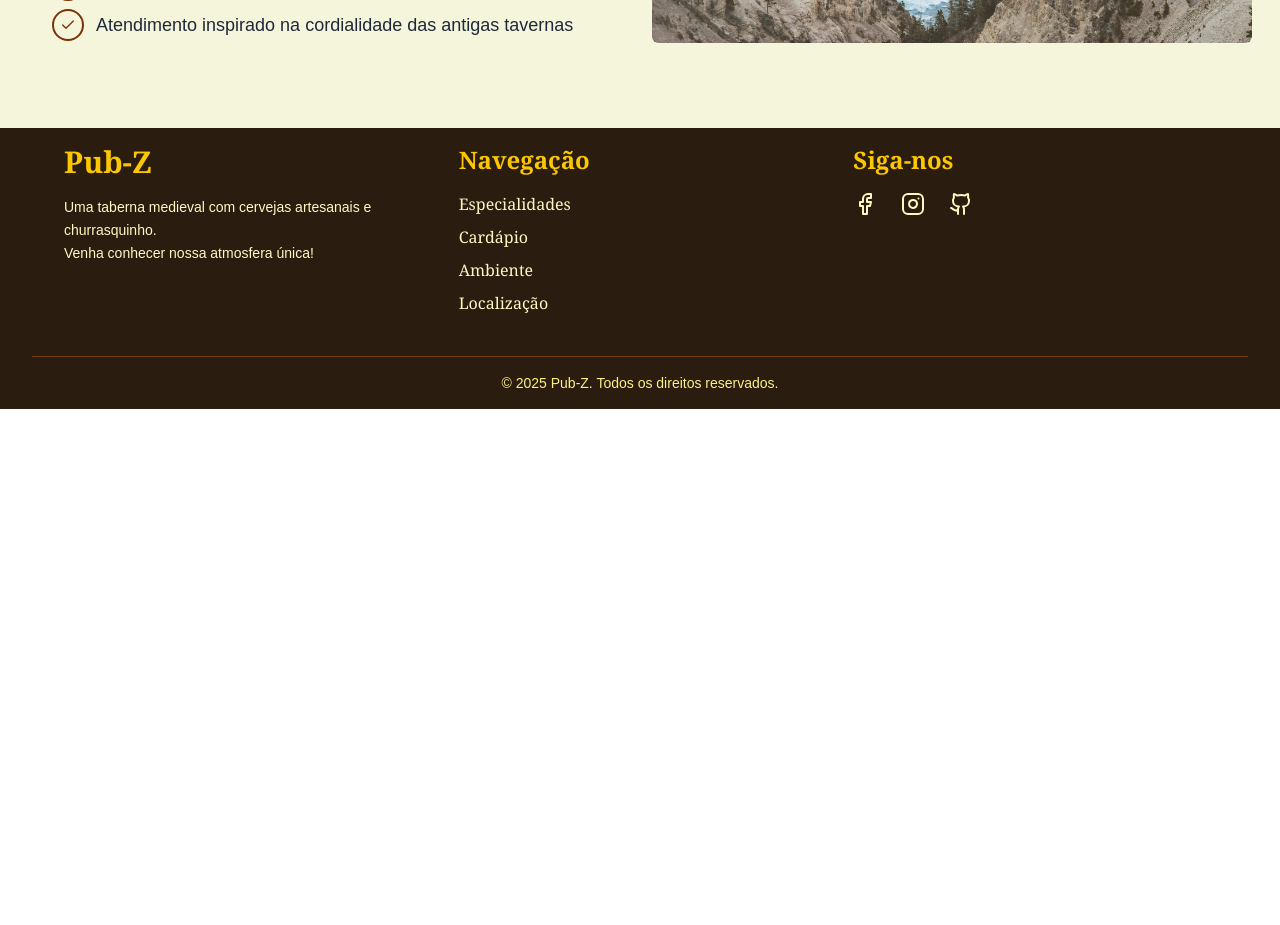
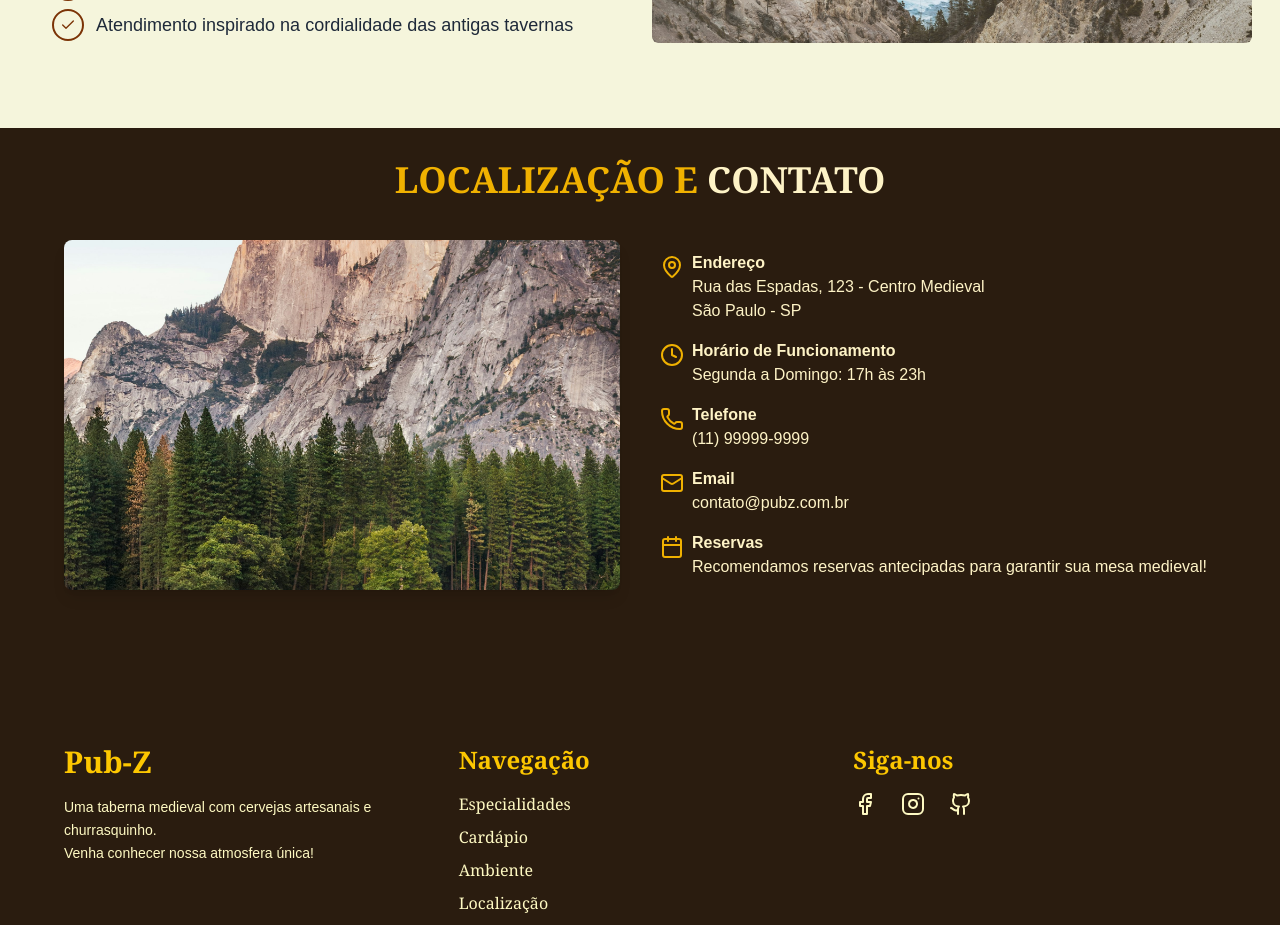
Before and after one commit to andre-0303/pubz, a Next.js app: page / in a window 1280 px wide. Shown: the part 2460-3385 px from the top of the page. Before the commit the page ends 2869 px from the top, so only its background shows below. Built offline with nearby package versions, Linux system fonts and the light colour scheme.

Commit message:
:sparkles: feat: Adiciona Localizacao e contatos

```diff
--- a/src/app/page.tsx
+++ b/src/app/page.tsx
@@ -2,6 +2,7 @@ import Ambiente from "@/components/Ambiente";
 import Banner from "@/components/Banner";
 import Cardapio from "@/components/Cardapio";
 import Especialidades from "@/components/Especialidades";
+import Localizacao from "@/components/Localizacao";
 
 export default function Home() {
   return (
@@ -10,6 +11,7 @@ export default function Home() {
     <Especialidades/>
     <Cardapio/>
     <Ambiente/>
+    <Localizacao/>
     </>
   );
 }
--- /dev/null
+++ b/src/components/Localizacao.tsx
@@ -0,0 +1,69 @@
+import { MapPin, Clock, Phone, Mail, Calendar } from "lucide-react";
+import Image from "next/image";
+
+export default function Localizacao() {
+  return (
+    <div className="bg-[#2a1c0f] min-h-[600px] w-full max-w-full px-6 py-8 flex flex-col items-center">
+      <h1 className="text-3xl sm:text-4xl mb-10 font-serif font-semibold uppercase text-center">
+        <span className="text-yellow-500">Localização e</span>{" "}
+        <span className="text-amber-100">Contato</span>
+      </h1>
+
+      <div className="flex flex-col md:flex-row items-center justify-center gap-10 w-full max-w-6xl">
+       <div className="md:w-1/2">
+            <Image
+                src="/img2.jpg"
+                alt="Localização do Pub"
+                width={500}
+                height={200}
+                className="rounded-lg shadow-lg w-full h-[350px] object-cover"
+            />
+        </div>
+
+
+        <div className="md:w-1/2 flex flex-col gap-4 text-amber-100">
+          <div className="flex items-start gap-2">
+            <MapPin className="text-yellow-500 mt-1" />
+            <div>
+              <h2 className="font-semibold">Endereço</h2>
+              <p>Rua das Espadas, 123 - Centro Medieval</p>
+              <p>São Paulo - SP</p>
+            </div>
+          </div>
+
+          <div className="flex items-start gap-2">
+            <Clock className="text-yellow-500 mt-1" />
+            <div>
+              <h2 className="font-semibold">Horário de Funcionamento</h2>
+              <p>Segunda a Domingo: 17h às 23h</p>
+            </div>
+          </div>
+
+          <div className="flex items-start gap-2">
+            <Phone className="text-yellow-500 mt-1" />
+            <div>
+              <h2 className="font-semibold">Telefone</h2>
+              <p>(11) 99999-9999</p>
+            </div>
+          </div>
+
+          <div className="flex items-start gap-2">
+            <Mail className="text-yellow-500 mt-1" />
+            <div>
+              <h2 className="font-semibold">Email</h2>
+              <p>contato@pubz.com.br</p>
+            </div>
+          </div>
+
+          <div className="flex items-start gap-2">
+            <Calendar className="text-yellow-500 mt-1" />
+            <div>
+              <h2 className="font-semibold">Reservas</h2>
+              <p>Recomendamos reservas antecipadas para garantir sua mesa medieval!</p>
+            </div>
+          </div>
+        </div>
+      </div>
+    </div>
+  );
+}
```
